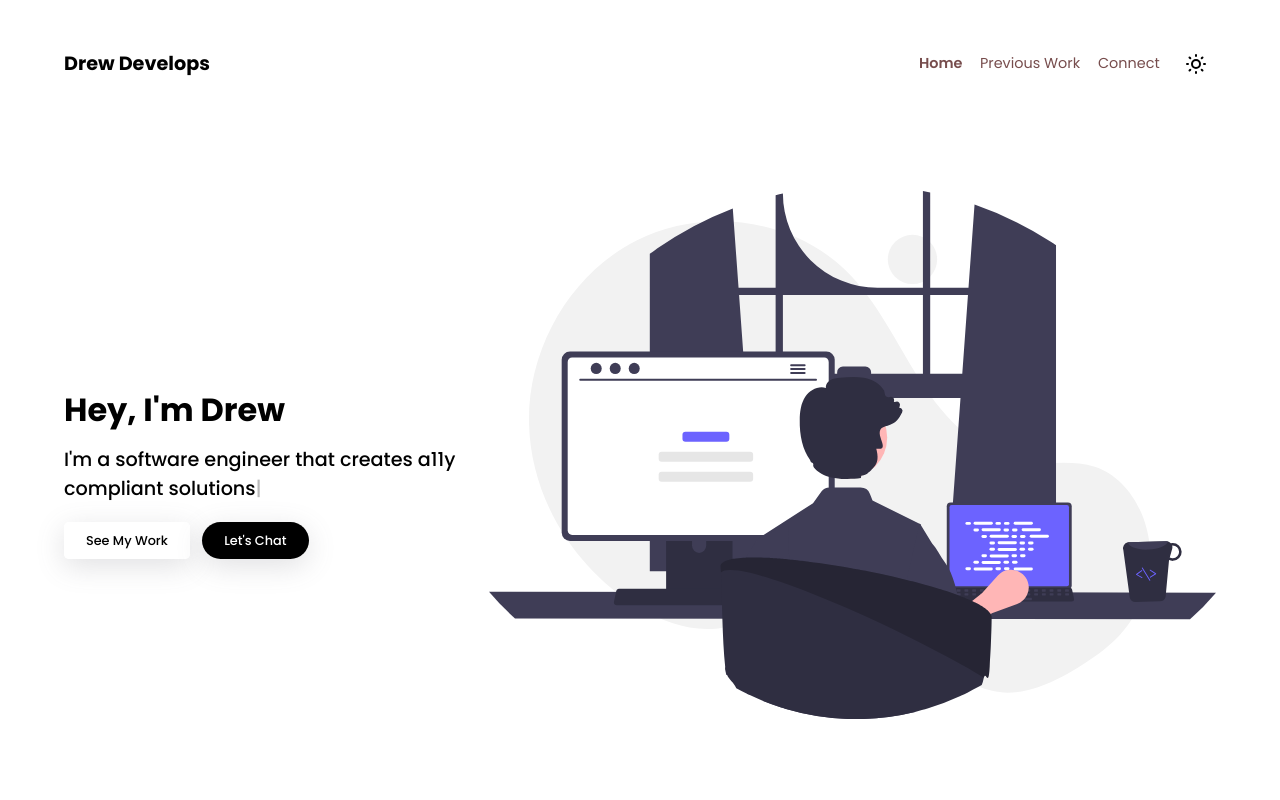
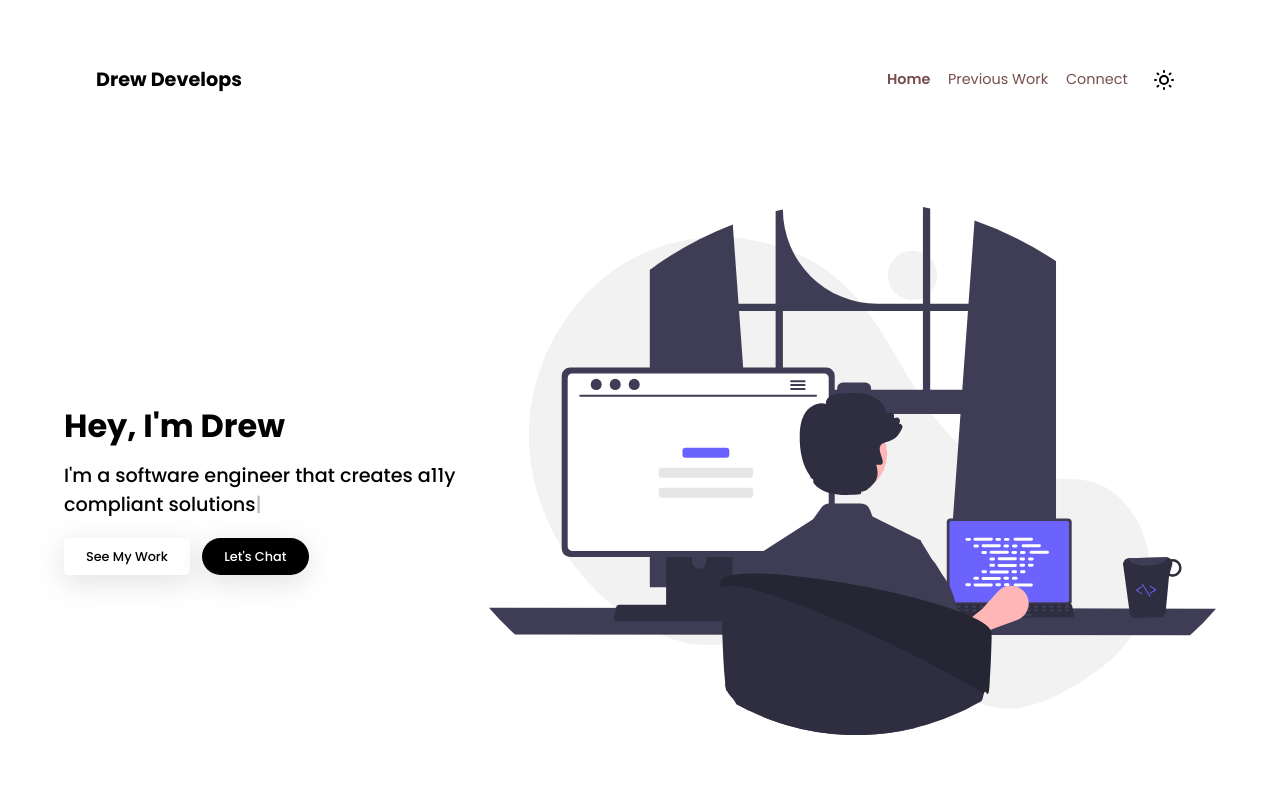
Before and after one commit to drewdoesdevelopment/drew-develops, a SvelteKit app: page / in a window 1280 px wide. Shown: the top 800 px of the page. Built offline with nearby package versions, Linux system fonts and the light colour scheme.

Commit message:
Adds some 1080p styles for nav and landing page

```diff
--- a/src/elements/Navbar.svelte
+++ b/src/elements/Navbar.svelte
@@ -338,4 +338,10 @@
             }
         }
 	}
+
+    @media (min-width: $breakpoint-m) {
+        nav {
+            margin: 3rem 6rem 0 6rem;
+        }
+    }
 </style>
--- a/src/routes/+page.svelte
+++ b/src/routes/+page.svelte
@@ -145,4 +145,10 @@ h2 {
     }
 }
 
+@media (min-width: $breakpoint-m) {
+    .hero {
+        justify-content: space-around;
+    }
+}
+
 </style>
```
